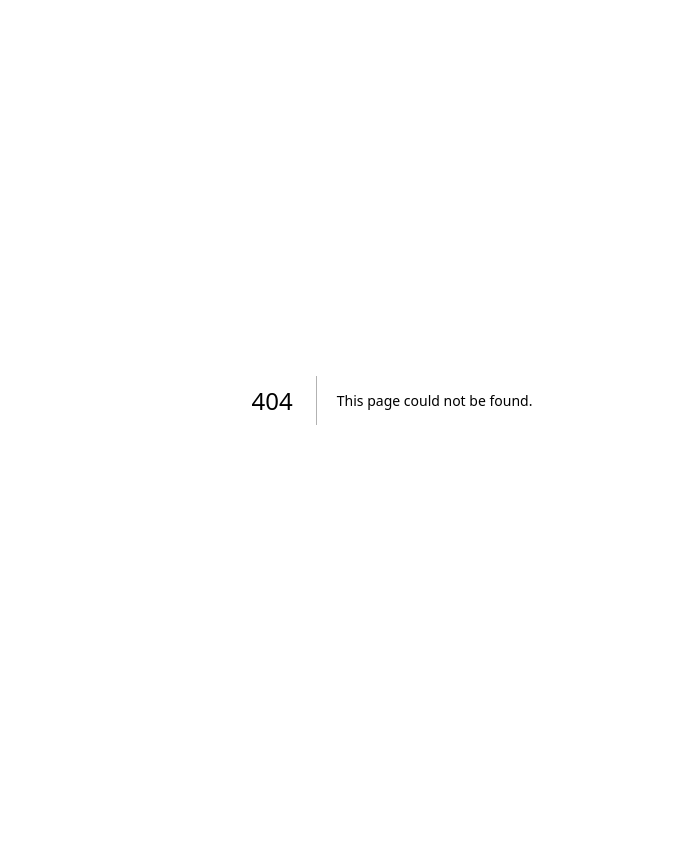
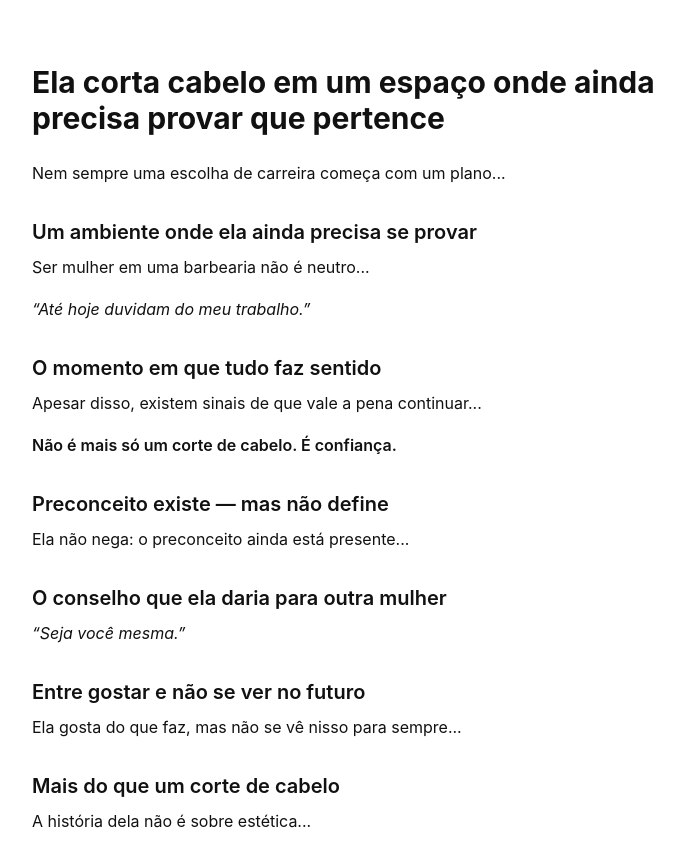
Before and after one commit to bhn-1302/brenno-copywriter, a Next.js app: page /artigos/barbearia in a window 1280 px wide. Before the commit this address had no page. Shown: the top 866 px of the page, without its empty margins (248-932 px from the left). Before the commit the page ends 800 px from the top, so only its background shows below. Built offline with nearby package versions, Linux system fonts and the light colour scheme.

Commit message:
adicionada a página para Artigos

```diff
--- /dev/null
+++ b/app/artigos/barbearia/page.tsx
@@ -0,0 +1,59 @@
+export default function Barbeira() {
+  return (
+    <main className="px-6 py-16 max-w-3xl mx-auto leading-relaxed">
+      <h1 className="text-3xl font-bold mb-6">
+        Ela corta cabelo em um espaço onde ainda precisa provar que pertence
+      </h1>
+
+      <p className="mb-4">
+        Nem sempre uma escolha de carreira começa com um plano...
+      </p>
+
+      <h2 className="text-xl font-semibold mt-8 mb-2">
+        Um ambiente onde ela ainda precisa se provar
+      </h2>
+
+      <p className="mb-4">Ser mulher em uma barbearia não é neutro...</p>
+
+      <p className="mb-4 italic">“Até hoje duvidam do meu trabalho.”</p>
+
+      <h2 className="text-xl font-semibold mt-8 mb-2">
+        O momento em que tudo faz sentido
+      </h2>
+
+      <p className="mb-4">
+        Apesar disso, existem sinais de que vale a pena continuar...
+      </p>
+
+      <p className="mb-4 font-semibold">
+        Não é mais só um corte de cabelo. É confiança.
+      </p>
+
+      <h2 className="text-xl font-semibold mt-8 mb-2">
+        Preconceito existe — mas não define
+      </h2>
+
+      <p className="mb-4">Ela não nega: o preconceito ainda está presente...</p>
+
+      <h2 className="text-xl font-semibold mt-8 mb-2">
+        O conselho que ela daria para outra mulher
+      </h2>
+
+      <p className="mb-4 italic">“Seja você mesma.”</p>
+
+      <h2 className="text-xl font-semibold mt-8 mb-2">
+        Entre gostar e não se ver no futuro
+      </h2>
+
+      <p className="mb-4">
+        Ela gosta do que faz, mas não se vê nisso para sempre...
+      </p>
+
+      <h2 className="text-xl font-semibold mt-8 mb-2">
+        Mais do que um corte de cabelo
+      </h2>
+
+      <p>A história dela não é sobre estética...</p>
+    </main>
+  );
+}
--- /dev/null
+++ b/app/artigos/page.tsx
@@ -0,0 +1,19 @@
+export default function Artigos() {
+  return (
+    <main className="px-6 py-16 max-w-3xl mx-auto">
+      <h1 className="text-3xl font-bold mb-8">Artigos</h1>
+
+      <a
+        href="/artigos/barbeira"
+        className="block border p-6 rounded-lg hover:shadow-md transition"
+      >
+        <h2 className="text-xl font-semibold mb-2">
+          Ela corta cabelo em um espaço onde ainda precisa provar que pertence
+        </h2>
+        <p className="text-gray-600">
+          Uma história real sobre ser mulher em um ambiente dominado por homens.
+        </p>
+      </a>
+    </main>
+  );
+}
--- a/app/page.tsx
+++ b/app/page.tsx
@@ -17,6 +17,10 @@ export default function Home() {
             className="inline-block bg-black text-white px-6 py-3 rounded-lg"
           >
             Ver projetos
+          </a>
+
+          <a href="/artigos" className="underline">
+            Ver artigos
           </a>
         </section>
 
```
